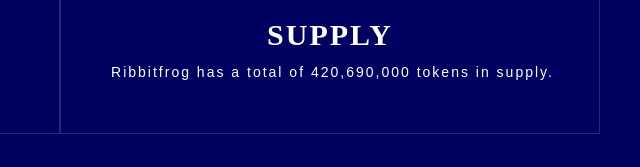
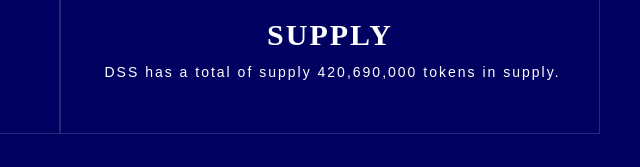
Before and after one commit to JentleJoe/dogecto, a plain HTML site: page index.html in a window 1280 px wide. Shown: the part 2053-2220 px from the top of the page, 640-1280 px from the left. Drawn offline with Linux system fonts and the light colour scheme; no server answers; a script that the page names is missing; a web font is replaced by a local one.

Commit message:
updated tokenomics info

```diff
--- a/index.html
+++ b/index.html
@@ -355,7 +355,7 @@
         <div class="bio-card">
           <div data-ix="new-interaction" class="bio-info">
             <div class="accordion-text-2 w-richtext">
-              <p class="dynamic-text">Ribbitfrog has a total of {{supply}} tokens in supply.</p>
+              <p class="dynamic-text">DSS has a total of supply {{supply}} tokens in supply.</p>
             </div>
           </div>
         </div>
```
